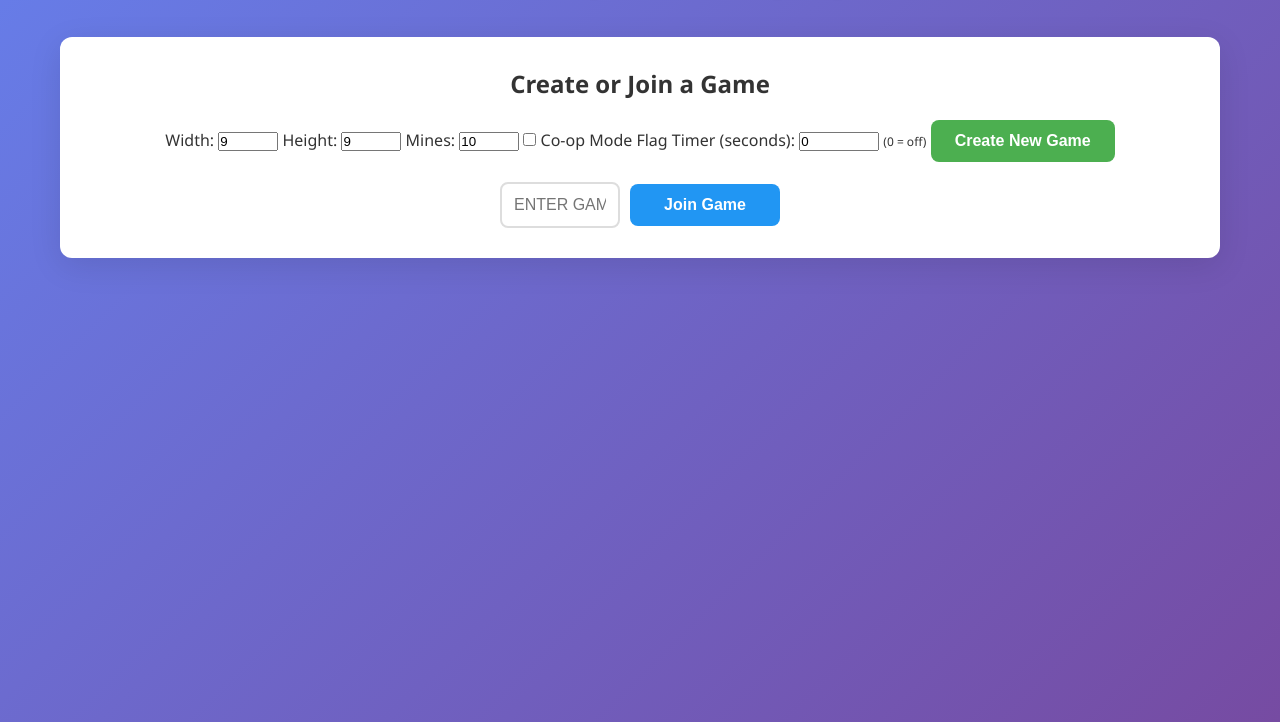
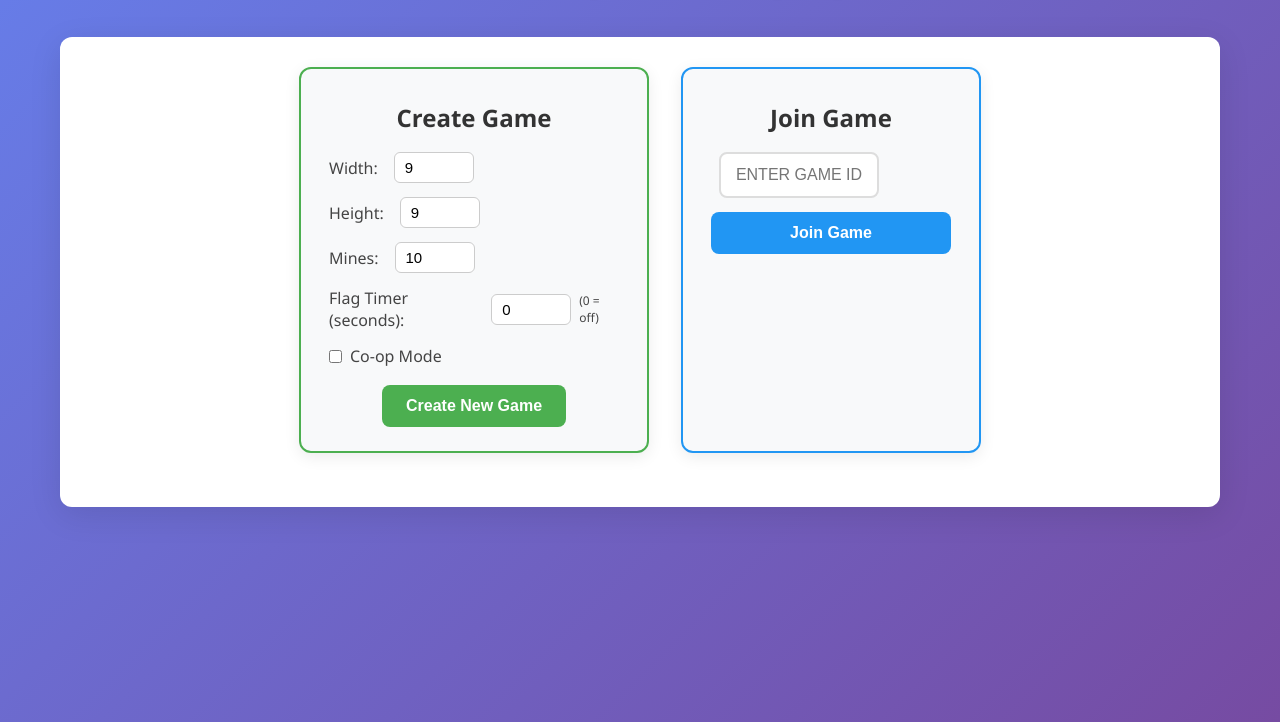
Before and after one commit to ashraja941/minesweeper-race, a website: page frontend/index.html in a window 1280 px wide. Shown: the part 78-800 px from the top of the page. Drawn offline with Linux system fonts and the light colour scheme.

Commit message:
changed start up screen

```diff
--- a/frontend/index.html
+++ b/frontend/index.html
@@ -13,21 +13,25 @@
         </header>
 
         <main>
-            <!-- Game Setup Section -->
             <div id="game-setup" class="section">
-                <h2>Create or Join a Game</h2>
-                <div class="setup-buttons">
-                    <div class="create-section">
-                        <label>Width: <input type="number" id="grid-width" min="5" max="30" value="9" style="width:60px;"></label>
-                        <label>Height: <input type="number" id="grid-height" min="5" max="30" value="9" style="width:60px;"></label>
-                        <label>Mines: <input type="number" id="grid-mines" min="1" max="99" value="10" style="width:60px;"></label>
-                        <label><input type="checkbox" id="coop-mode"> Co-op Mode</label>
-                        <label>Flag Timer (seconds): <input type="number" id="flag-timer" min="0" max="300" value="0" style="width:80px;"> <span style="font-size:12px;">(0 = off)</span></label>
+                <div class="setup-cards">
+                    <div class="card create-card">
+                        <h2>Create Game</h2>
+                        <div class="create-options">
+                            <label>Width:<input type="number" id="grid-width" min="5" max="30" value="9"></label>
+                            <label>Height:<input type="number" id="grid-height" min="5" max="30" value="9"></label>
+                            <label>Mines:<input type="number" id="grid-mines" min="1" max="99" value="10"></label>
+                            <label>Flag Timer (seconds):<input type="number" id="flag-timer" min="0" max="300" value="0"> <span style="font-size:12px;">(0 = off)</span></label>
+                            <label><input type="checkbox" id="coop-mode"> Co-op Mode</label>
+                        </div>
                         <button id="create-game-btn" class="btn primary">Create New Game</button>
                     </div>
-                    <div class="join-section">
-                        <input type="text" id="game-id-input" placeholder="Enter Game ID" maxlength="6">
-                        <button id="join-game-btn" class="btn secondary">Join Game</button>
+                    <div class="card join-card">
+                        <h2>Join Game</h2>
+                        <div class="join-options">
+                            <input type="text" id="game-id-input" placeholder="Enter Game ID" maxlength="6">
+                            <button id="join-game-btn" class="btn secondary">Join Game</button>
+                        </div>
                     </div>
                 </div>
                 <div id="game-info" class="hidden">
--- a/frontend/style.css
+++ b/frontend/style.css
@@ -240,3 +240,67 @@ header h1 {
         font-size: 12px;
     }
 }
+
+.setup-cards {
+    display: flex;
+    gap: 32px;
+    justify-content: center;
+    margin-bottom: 24px;
+    flex-wrap: wrap;
+}
+.card {
+    background: #f8f9fa;
+    border-radius: 12px;
+    box-shadow: 0 4px 16px rgba(0,0,0,0.08);
+    padding: 32px 28px 24px 28px;
+    min-width: 300px;
+    max-width: 350px;
+    display: flex;
+    flex-direction: column;
+    align-items: center;
+}
+.create-card {
+    border: 2px solid #4CAF50;
+}
+.join-card {
+    border: 2px solid #2196F3;
+}
+.create-card h2, .join-card h2 {
+    margin-bottom: 18px;
+    color: #333;
+}
+.create-options, .join-options {
+    display: flex;
+    flex-direction: column;
+    gap: 14px;
+    width: 100%;
+    margin-bottom: 18px;
+}
+.create-options label, .join-options label {
+    font-size: 16px;
+    color: #444;
+    display: flex;
+    align-items: center;
+    gap: 8px;
+}
+.create-options input[type="number"], .join-options input[type="text"] {
+    margin-left: 8px;
+    padding: 6px 10px;
+    border-radius: 6px;
+    border: 1px solid #ccc;
+    font-size: 15px;
+    width: 80px;
+}
+#game-id-input {
+    width: 160px;
+}
+@media (max-width: 900px) {
+    .setup-cards {
+        flex-direction: column;
+        align-items: center;
+    }
+    .card {
+        min-width: 220px;
+        max-width: 95vw;
+    }
+}
```
